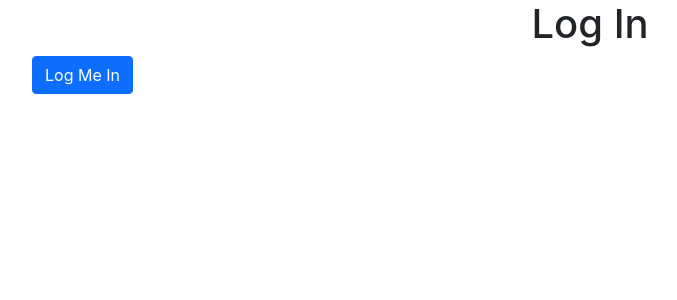
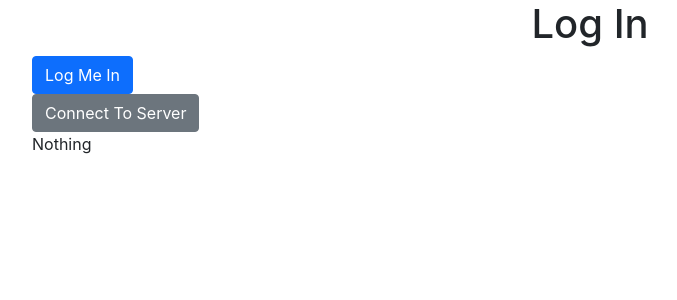
Before and after one commit to CloneJediXI/RunMyHouseClient, a React (Create React App) app in the folder electron-app/: page / in a window 1280 px wide. Shown: the top 300 px of the page, without its empty margins (50-727 px from the left). Built offline with nearby package versions, Linux system fonts and the light colour scheme.

Commit message:
Added example ping to server

```diff
--- a/electron-app/src/App.js
+++ b/electron-app/src/App.js
@@ -11,8 +11,10 @@ class App extends React.Component {
 
     this.validate = this.validate.bind(this);
     this.logOut = this.logOut.bind(this);
+    this.connectToServer = this.connectToServer.bind(this);
     this.state = {
-      auth: 'false'
+      auth: 'false',
+      message: 'Nothing'
     };
   }
   validate() {
@@ -25,11 +27,20 @@ class App extends React.Component {
       auth: 'false'
     });
   }
+  connectToServer(){
+    fetch('http://localhost:80/runmyhouseserver/login.php?username=test&password=test')
+        .then(response => response.json())
+        .then(data => this.setState({ message: data.message }))
+        .catch(error => {
+          this.setState({ message: error.toString() });
+          console.error('There was an error!', error);
+        });;
+  }
 
   render() {
     let test = <div className="App"><h1 className="text-center">Oops! Something went wrong!</h1></div>;
     if (this.state.auth === 'false'){
-      test = <LogIn validate={this.validate}></LogIn>;
+      test = <LogIn validate={this.validate} connect={this.connectToServer} message={this.state.message}></LogIn>;
     }else {
       test = <div className="App">
         <Router>
--- a/electron-app/src/components/LogIn.jsx
+++ b/electron-app/src/components/LogIn.jsx
@@ -6,6 +6,9 @@ function LogIn(props) {
       <div className="container">
         <h1 className="text-center">Log In</h1>
         <button className="btn btn-primary" onClick={() => props.validate()}>Log Me In</button>
+        <br/>
+        <button className="btn btn-secondary" onClick={() => props.connect()}>Connect To Server</button>
+        <p>{props.message}</p>
       </div>
     </div>
   );
```
